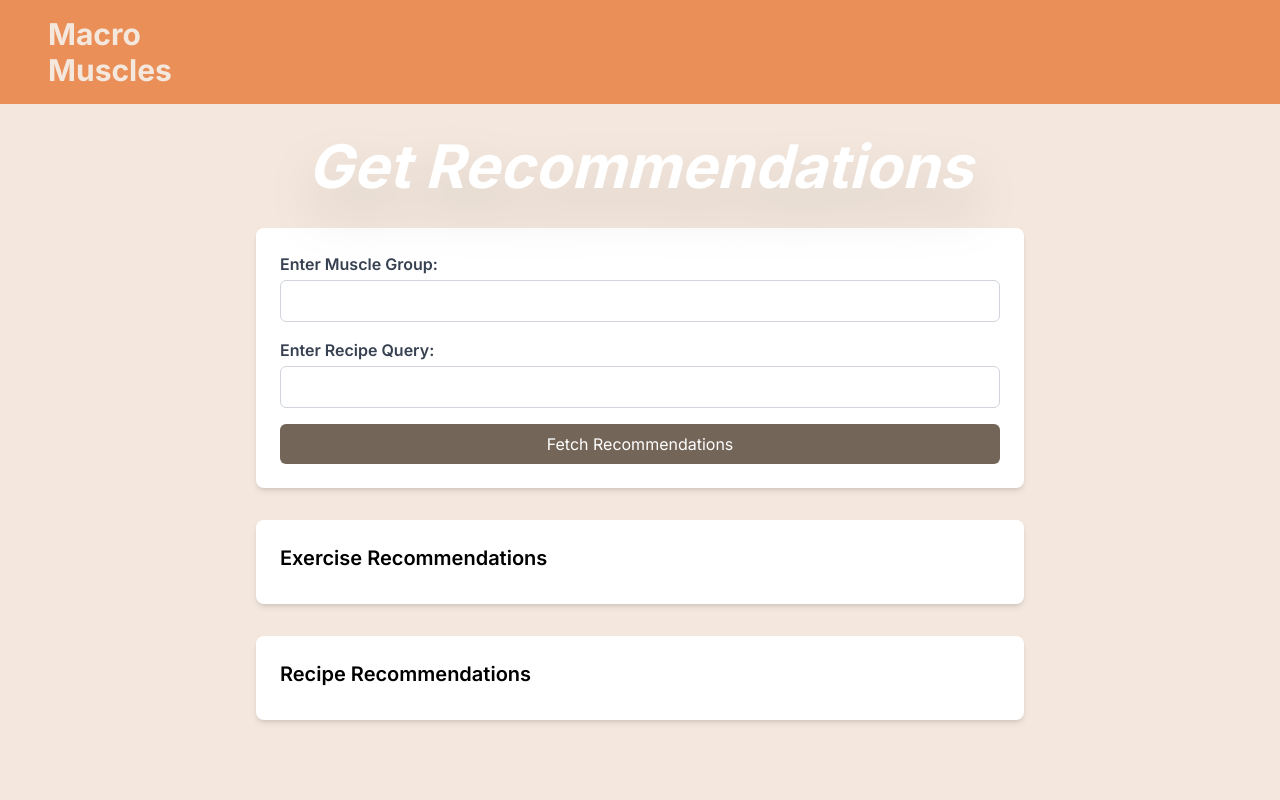
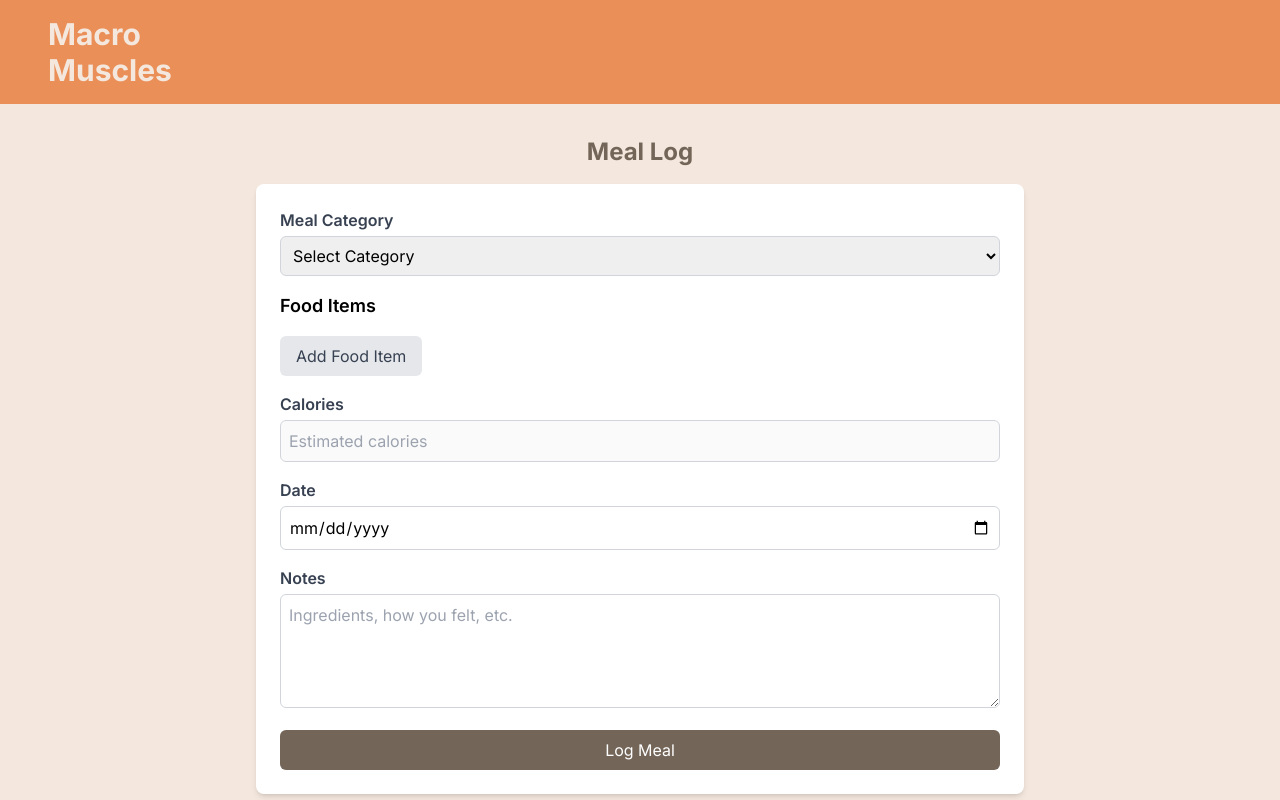
Before and after one commit to jade-jh/macro-muscles, a Next.js app: page /dashboard/meal in a window 1280 px wide. Shown: the top 800 px of the page. Built offline with nearby package versions, Linux system fonts and the light colour scheme.

Commit message:
reverse meal page

```diff
--- a/src/app/dashboard/meal/page.js
+++ b/src/app/dashboard/meal/page.js
@@ -1,114 +1,281 @@
 'use client';
+import React, { useState } from 'react';
 
-import { useState } from 'react';
+function MealLogPage() {
+  const [mealCategory, setMealCategory] = useState('');
+  const [calories, setCalories] = useState('');
+  const [mealDate, setMealDate] = useState('');
+  const [mealNotes, setMealNotes] = useState('');
+  const [foodItems, setFoodItems] = useState([]);
+  const [entries, setEntries] = useState([]); // State to hold all entries
 
-export default function Recommendation() {
-    const [muscle, setMuscle] = useState('');
-    const [query, setQuery] = useState('');
-    const [exerciseRecommendations, setExerciseRecommendations] = useState([]);
-    const [recipeRecommendations, setRecipeRecommendations] = useState([]);
+  const handleSubmit = async(e) => {
+    e.preventDefault();
+    // Handle form submission logic here
+    console.log('Meal Category:', mealCategory);
+    console.log('Calories:', calories);
+    console.log('Meal Date:', mealDate);
+    console.log('Meal Notes:', mealNotes);
+    console.log('Food Items:', foodItems);
 
-    // Function to fetch exercise recommendations
-    const fetchExerciseRecommendations = async () => {
     try {
-            const response = await fetch(`/api/exercise-api?query=${muscle}`);
-            const data = await response.json();
-            setExerciseRecommendations(data);
+      const response = await fetch('/api/submit-meal', {
+        method: 'POST',
+        headers: {'Content-Type': 'application/json'},
+        body: JSON.stringify({mealCategory, foodItems, calories, mealDate, mealNotes})
+      });
+
+      if (!response.ok) {
+        throw new Error('Failed to log meal');
+      }
+
+      const newEntry = {
+        mealCategory,
+        calories,
+        mealDate,
+        mealNotes,
+        foodItems
+      };
+
+      setEntries([...entries, newEntry]);
+
+      // Clear input fields after submission
+      setMealCategory('');
+      setCalories('');
+      setMealDate('');
+      setMealNotes('');
+      setFoodItems([]);
     } catch (error) {
-            console.error('Error fetching exercise recommendations:', error);
+      console.error('Error logging meal: ', error);
+      setError('Failed to log meal.');
     }
   };
 
-    // Function to fetch recipe recommendations
-    const fetchRecipeRecommendations = async () => {
-        try {
-            const response = await fetch(`/api/recipe-api?query=${query}`);
-            const data = await response.json();
-            setRecipeRecommendations(data);
-        } catch (error) {
-            console.error('Error fetching recipe recommendations:', error);
+  const addFoodItem = () => {
+    const newFoodItem = {
+      name: '',
+      amount: '',
+      category: '',
+      calories: '',
+    };
+    setFoodItems([...foodItems, newFoodItem]);
+  };
+
+  const calculateCaloriesForItem = async (index) => {
+    const query = foodItems[index].amount + " " + foodItems[index].name;
+    const result = await fetch(`/api/calculate-calories?query=${query}`);
+    const data = await result.json();
+    handleFoodItemChange(index, 'calories', data.calories);
+  }
+
+  const calculateTotalCalories = () => {
+    let totalCalories = 0;
+    foodItems.forEach((item) => {
+      totalCalories += Number(item.calories);
+    });
+    setCalories(totalCalories);
+  }
+
+  const handleFoodItemChange = (index, field, value) => {
+    const updatedFoodItems = [...foodItems];
+    updatedFoodItems[index][field] = value;
+    setFoodItems(updatedFoodItems);
+    if (field === 'name' || field === 'amount') {
+      void calculateCaloriesForItem(index);
+    }
+    if (field === 'calories') {
+      void calculateTotalCalories();
     }
   };
 
-    const handleFetchRecommendations = () => {
-        // Fetch exercise recommendations
-        if (muscle) {
-            fetchExerciseRecommendations();
-        }
+  const removeFoodItem = (index) => {
+    const updatedFoodItems = [...foodItems];
+    updatedFoodItems.splice(index, 1);
+    setFoodItems(updatedFoodItems);
+  };
 
-        // Fetch recipe recommendations
-        if (query) {
-            fetchRecipeRecommendations();
-        }
-    };
+  const formatNewEntry = () => (
+    <div className="bg-white rounded-lg shadow-md p-4 mb-4">
+      <h4 className="text-gray-800 font-semibold">{mealCategory}</h4>
+      <p className="text-gray-600">Calories: {calories}</p>
+      <p className="text-gray-600">Date: {mealDate}</p>
+      <p className="text-gray-600">Notes: {mealNotes}</p>
+      <div className="mt-2">
+        {foodItems.map((foodItem, i) => (
+          <div key={i} className="flex items-center gap-4">
+            <p className="text-gray-600">Food Name: {foodItem.name}</p>
+            <p className="text-gray-600">Amount: {foodItem.amount}</p>
+            <p className="text-gray-600">Category: {foodItem.category}</p>
+            <p className="text-gray-600">Calories: {foodItem.calories}</p>
+          </div>
+        ))}
+      </div>
+    </div>
+  );
 
   return (
     <div className="min-h-screen flex flex-col items-center py-8 bg-[#f4e8de]">
-            <h1 className="text-6xl font-bold text-white italic drop-shadow-2xl mb-8">Get Recommendations</h1>
-            <div className="w-full max-w-3xl bg-white rounded-lg shadow-md p-6 mb-8">
-                <div className="space-y-4">
+      <h2 className="text-2xl font-bold text-[#736558] mb-4">Meal Log</h2>
+
+      <div className="w-full max-w-3xl bg-white rounded-lg shadow-md p-6">
+        <form className="space-y-4" onSubmit={handleSubmit}>
           <div>
-                        <label htmlFor="muscle" className="text-gray-700 font-semibold">
-                            Enter Muscle Group:
+            <label htmlFor="mealCategory" className="text-gray-700 font-semibold">
+              Meal Category
+            </label>
+            <select
+              id="mealCategory"
+              value={mealCategory}
+              onChange={(e) => setMealCategory(e.target.value)}
+              className="mt-1 w-full p-2 border border-gray-300 rounded-md"
+            >
+              <option value="">Select Category</option>
+              <option value="Breakfast">Breakfast</option>
+              <option value="Lunch">Lunch</option>
+              <option value="Dinner">Dinner</option>
+              <option value="Snack">Snack</option>
+            </select>
+          </div>
+
+          {/* Food Items */}
+          <div>
+            <h3 className="text-lg font-semibold mb-2">Food Items</h3>
+            <div className="flex flex-col gap-2">
+              {foodItems.map((item, index) => (
+                <div key={index} className="flex items-center gap-4">
+                  <input
+                    type="text"
+                    placeholder="Food Name"
+                    value={item.name}
+                    onChange={(e) => handleFoodItemChange(index, 'name', e.target.value)}
+                    className="flex-1 p-2 border border-gray-300 rounded-md"
+                  />
+                  <input
+                    type="text"
+                    placeholder="100g"
+                    value={item.amount}
+                    onChange={(e) => handleFoodItemChange(index, 'amount', e.target.value)}
+                    className="w-24 p-2 border border-gray-300 rounded-md"
+                  />
+                  <select
+                    value={item.category}
+                    onChange={(e) => handleFoodItemChange(index, 'category', e.target.value)}
+                    className="w-32 p-2 border border-gray-300 rounded-md"
+                  >
+                    <option value="">Category</option>
+                    <option value="Protein">Protein</option>
+                    <option value="Carbs">Carbs</option>
+                    <option value="Fats">Fats</option>
+                    <option value="Vitamins">Vitamins</option>
+                    <option value="Minerals">Minerals</option>
+                  </select>
+                  <input
+                    type="number"
+                    placeholder="Calories"
+                    value={item.calories}
+                    onChange={(e) => handleFoodItemChange(index, 'calories', e.target.value)}
+                    className="w-24 p-2 border border-gray-300 rounded-md"
+                  />
+                  <button
+                    type="button"
+                    onClick={() => removeFoodItem(index)}
+                    className="bg-gray-300 text-gray-700 px-2 py-1 rounded-md hover:bg-gray-400"
+                  >
+                    Remove
+                  </button>
+                </div>
+              ))}
+            </div>
+            <button
+              type="button"
+              onClick={addFoodItem}
+              className="bg-gray-200 text-gray-700 px-4 py-2 rounded-md hover:bg-gray-300 mt-2"
+            >
+              Add Food Item
+            </button>
+          </div>
+
+          <div>
+            <label htmlFor="calories" className="text-gray-700 font-semibold">
+              Calories
             </label>
             <input
-                            type="text"
-                            id="muscle"
-                            value={muscle}
-                            onChange={(e) => setMuscle(e.target.value)}
+              disabled
+              type="number"
+              id="calories"
+              placeholder="Estimated calories"
+              value={calories}
+              onChange={(e) => setCalories(e.target.value)}
               className="mt-1 w-full p-2 border border-gray-300 rounded-md"
             />
           </div>
           <div>
-                        <label htmlFor="query" className="text-gray-700 font-semibold">
-                            Enter Recipe Query:
+            <label htmlFor="mealDate" className="text-gray-700 font-semibold">
+              Date
             </label>
             <input
-                            type="text"
-                            id="query"
-                            value={query}
-                            onChange={(e) => setQuery(e.target.value)}
+              type="date"
+              id="mealDate"
+              value={mealDate}
+              onChange={(e) => setMealDate(e.target.value)}
               className="mt-1 w-full p-2 border border-gray-300 rounded-md"
             />
           </div>
+          <div>
+            <label htmlFor="mealNotes" className="text-gray-700 font-semibold">
+              Notes
+            </label>
+            <textarea
+              id="mealNotes"
+              placeholder="Ingredients, how you felt, etc."
+              value={mealNotes}
+              onChange={(e) => setMealNotes(e.target.value)}
+              className="mt-1 w-full p-2 border border-gray-300 rounded-md"
+              rows="4"
+            ></textarea>
+          </div>
+
           <button
-                        onClick={handleFetchRecommendations}
+            type="submit"
             className="w-full p-2 bg-[#736558] text-white rounded-md hover:bg-[#715f4e]"
           >
-                        Fetch Recommendations
+            Log Meal
           </button>
+        </form>
+      </div>
+
+      {/* Placeholder for meal entries list */}
+      <div className="mt-8 w-full max-w-md">
+        <h3 className="text-xl text-[#736558] font-semibold mb-2">Previous Entries</h3>
+        {/* Mock entry */}
+        <div className="bg-white rounded-lg shadow-md p-4 mb-4">
+          <h4 className="text-gray-800 font-semibold">Lunch</h4>
+          <p className="text-gray-600">Calories: 600</p>
+          <p className="text-gray-600">Date: 2023-03-15</p>
+          <p className="text-gray-600">Notes: Felt energized after eating.</p>
+        </div>
+        {/* Repeat for more entries */}
+      {entries.map((entry, index) => (
+        <div key={index} className="bg-white rounded-lg shadow-md p-4 mb-4">
+          <h4 className="text-gray-800 font-semibold">{entry.mealCategory}</h4>
+          <p className="text-gray-600">Calories: {entry.calories}</p>
+          <p className="text-gray-600">Date: {entry.mealDate}</p>
+          <p className="text-gray-600">Notes: {entry.mealNotes}</p>
+          <div className="mt-2">
+            {entry.foodItems.map((foodItem, i) => (
+              <div key={i} className="flex items-center gap-4">
+                <p className="text-gray-600">Food Name: {foodItem.name}</p>
+                <p className="text-gray-600">Amount: {foodItem.amount}</p>
+                <p className="text-gray-600">Category: {foodItem.category}</p>
+                <p className="text-gray-600">Calories: {foodItem.calories}</p>
+              </div>
+            ))}
           </div>
         </div>
-            <div className="w-full max-w-3xl bg-white rounded-lg shadow-md p-6 mb-8">
-                <div className="space-y-4">
-                    <div>
-                        <h2 className="text-xl font-semibold mb-2">Exercise Recommendations</h2>
-                        <ul>
-                            {exerciseRecommendations.map((exercise, index) => (
-                                <li key={index} className="mb-4">
-                                    <h3 className="text-gray-800 font-semibold">{exercise.name}</h3>
-                                    <p className="text-gray-600">{exercise.instructions}</p>
-                                </li>
       ))}
-                        </ul>
-                    </div>
-                </div>
-            </div>
-            <div className="w-full max-w-3xl bg-white rounded-lg shadow-md p-6">
-                <div className="space-y-4">
-                    <div>
-                        <h2 className="text-xl font-semibold mb-2">Recipe Recommendations</h2>
-                        <ul>
-                            {recipeRecommendations.map((recipe, index) => (
-                                <li key={index} className="mb-4">
-                                    <h3 className="text-gray-800 font-semibold">{recipe.title}</h3>
-                                    <p className="text-gray-600">{recipe.instructions}</p>
-                                </li>
-                            ))}
-                        </ul>
-                    </div>
-                </div>
       </div>
     </div>
   );
 }
+
+export default MealLogPage;
```
Lines whose indentation alone changed are shown as unchanged.
